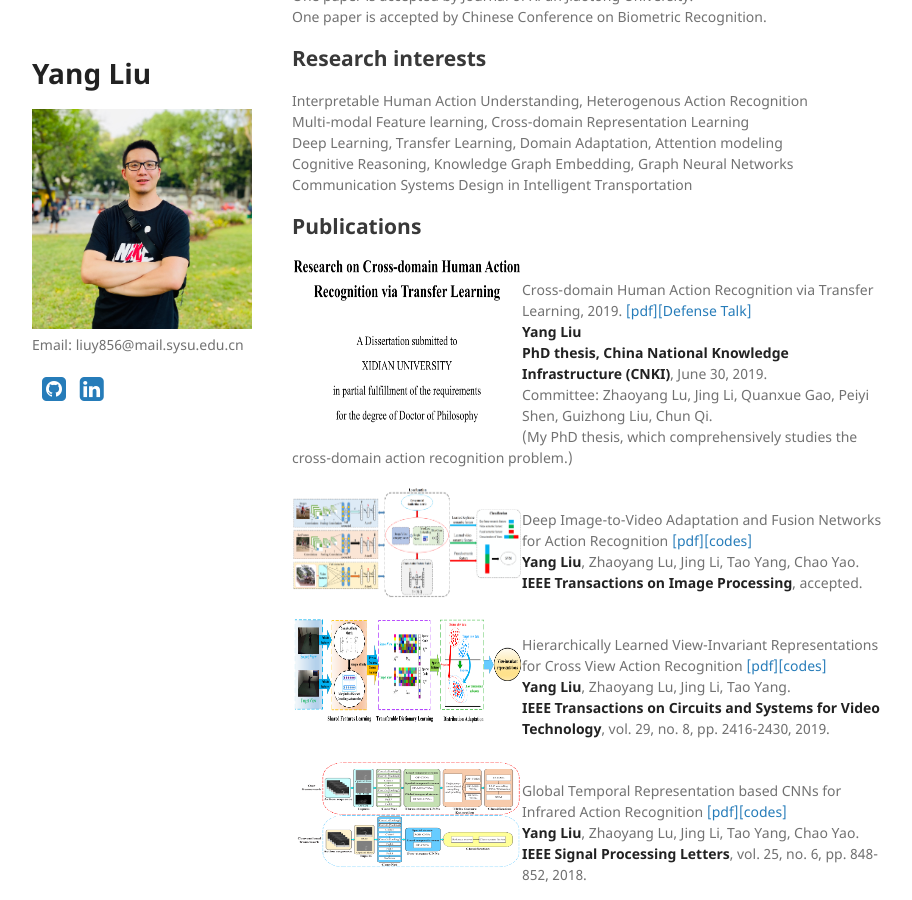
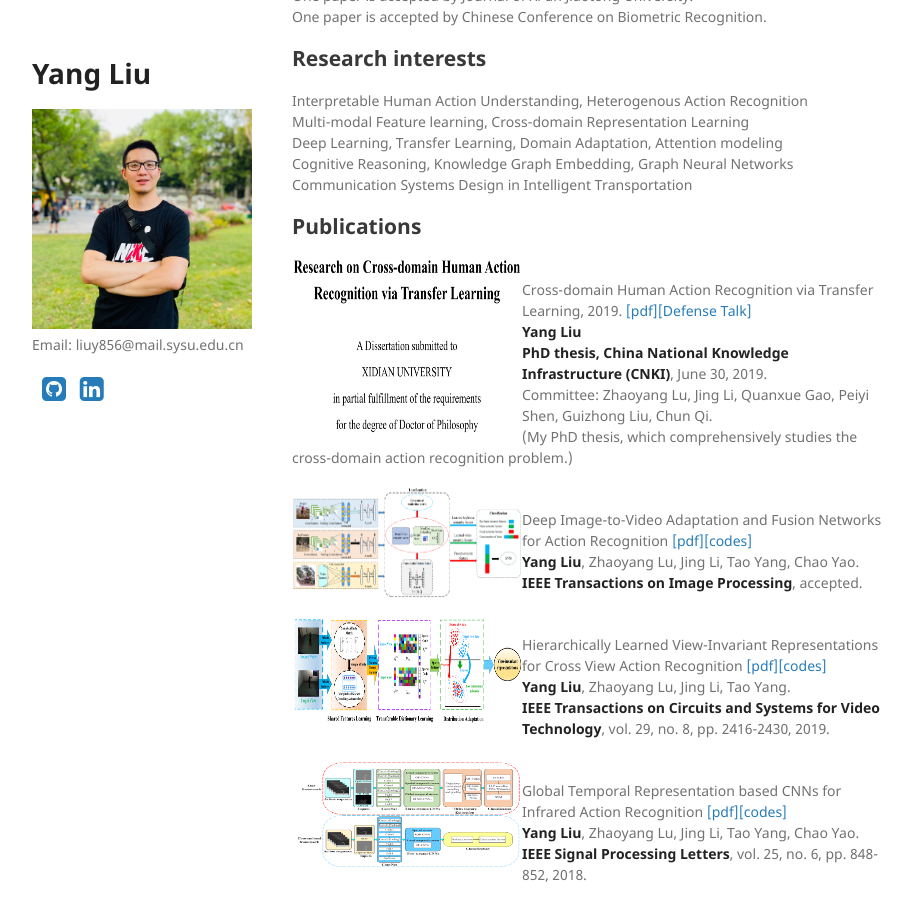
Before and after one commit to YangLiu9208/home, a Jekyll site: the page built from index.md, in a window 1280 px wide and 900 px high, scrolled down 557 px. Shown: the whole window, without its empty margins (178-1090 px from the left). Built offline with Jekyll 4.4.1, drawn with Linux system fonts in a browser that asks for light colours; a style sheet for code colours, icons or effects is not loaded.

Commit message:
Update index.md

```diff
--- a/index.md
+++ b/index.md
@@ -30,7 +30,7 @@ Communication Systems Design in Intelligent Transportation
 ## Publications
 <div align="left">
           <a>
-            <img border="0" src="./PHD_thesis.png" align="left" width="230" height="170">
+            <img border="0" src="./PHD_thesis.png" align="left" width="230" height="180">
           </a>
 </div>
 Cross-domain Human Action Recognition via Transfer Learning, 2019. [[pdf]]((https://yangliu9208.github.io/home/))[[Defense Talk]]((https://yangliu9208.github.io/home/))
```
